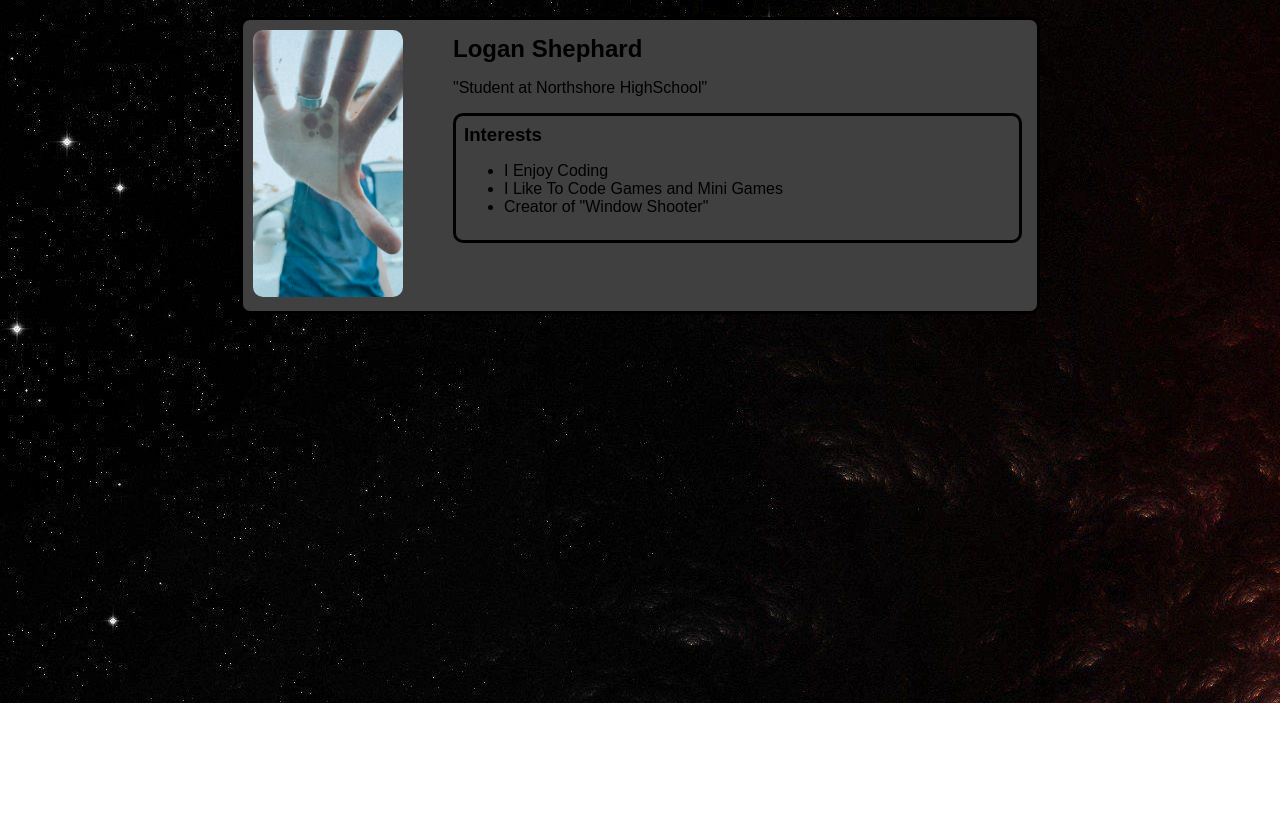
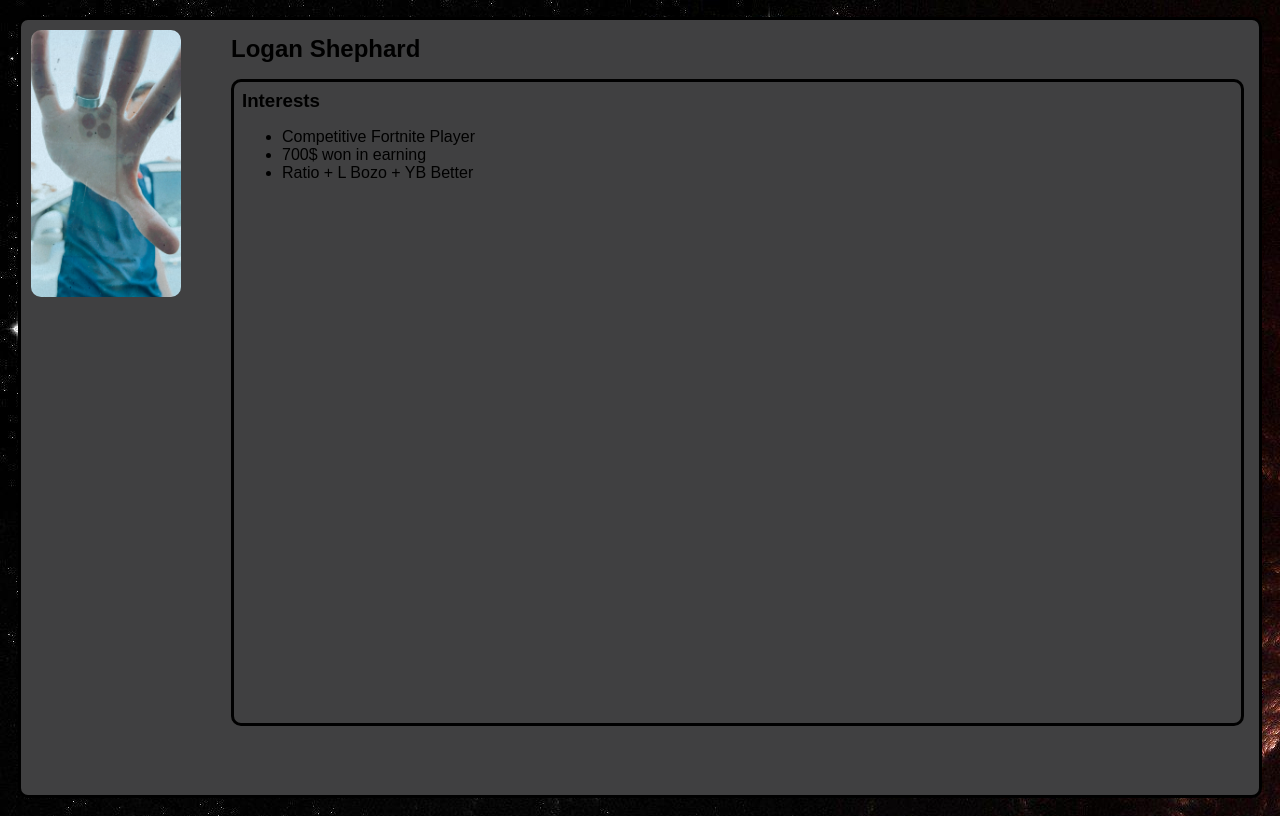
Before and after one commit to loganshephard/loganshephard.github.io, a plain HTML site: page index.html in a window 1280 px wide. Shown: the part 97-913 px from the top of the page. Before the commit the page ends 800 px from the top, so only its background shows below. Drawn offline with Linux system fonts and the light colour scheme.

```diff
--- a/index.html
+++ b/index.html
@@ -10,7 +10,7 @@
                 font-family: arial;
                 }
                 #all-contents {
-                    max-width: 800px;
+                    max-width: 1800px;
                     margin: auto;
                 }
 
@@ -48,6 +48,7 @@
                 /* main container area beneath menu */
                 main {
                     background: rgb(64, 64, 65);
+                    height: 775px;
                     display: flex;
                     border-radius: 10px;
                     border-style: solid;
@@ -66,6 +67,7 @@
                     padding: 15px;
                 }
                 #interests {
+                    height: 625px;
                     border-radius: 10px;
                     border-style: solid;
 
@@ -106,14 +108,14 @@
               <!--Content section-->
               <div class="content">
                 <h2>Logan Shephard</h2>
-                <p>"Student at Northshore HighSchool"</p>
+                <p></p>
                 <!-- Interests section -->
                 <div id="interests">
                     <h3>Interests</h3>
                     <ul>
-                        <li>I Enjoy Coding</li>
-                        <li>I Like To Code Games and Mini Games</li>
-                        <li>Creator of "Window Shooter"</li>
+                        <li>Competitive Fortnite Player</li>
+                        <li>700$ won in earning</li>
+                        <li>Ratio + L Bozo + YB Better</li>
                     </ul>
                 </div>
               </div>
```
Also changed, not shown: projects/bouncing-box/index.html (+7 -5 lines).
